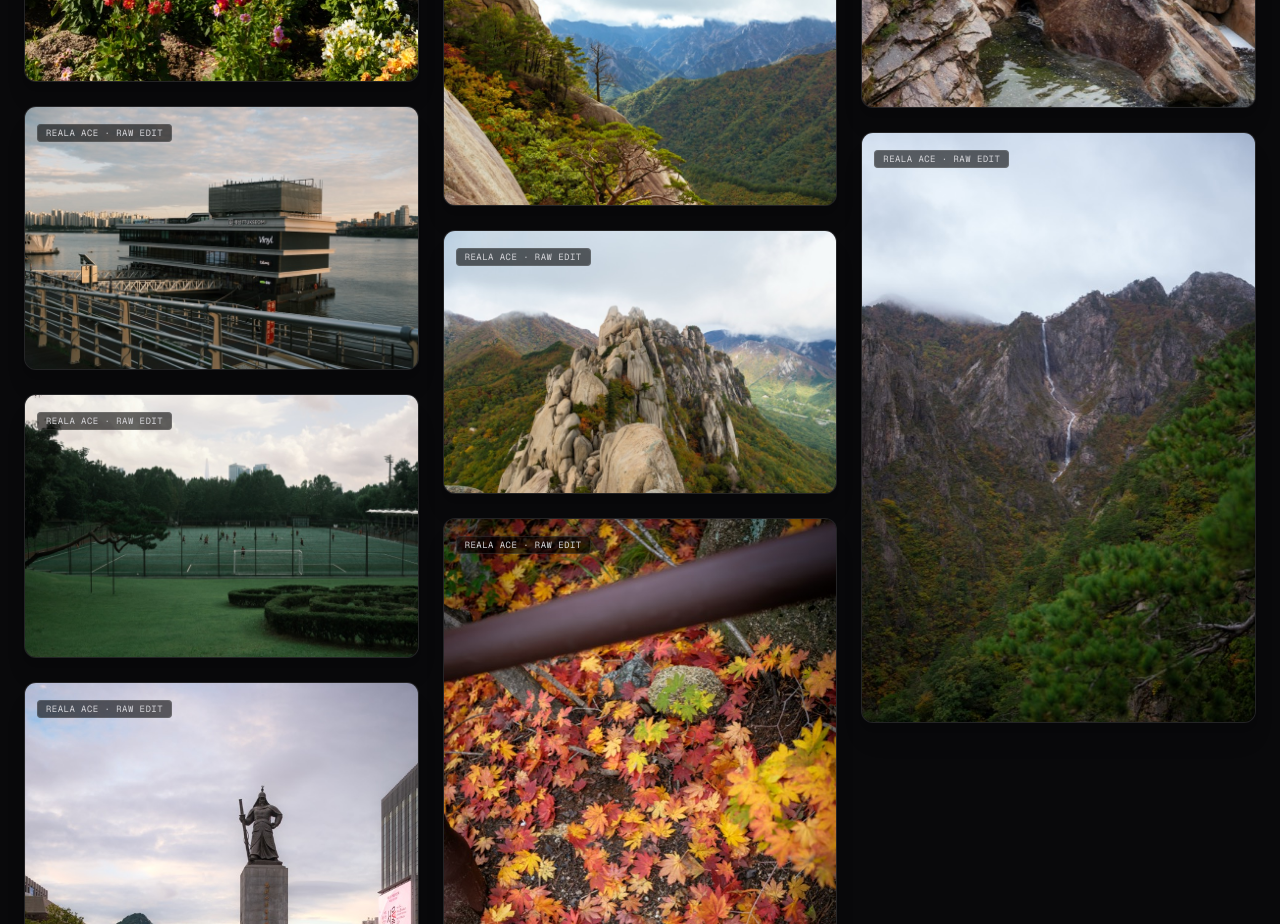
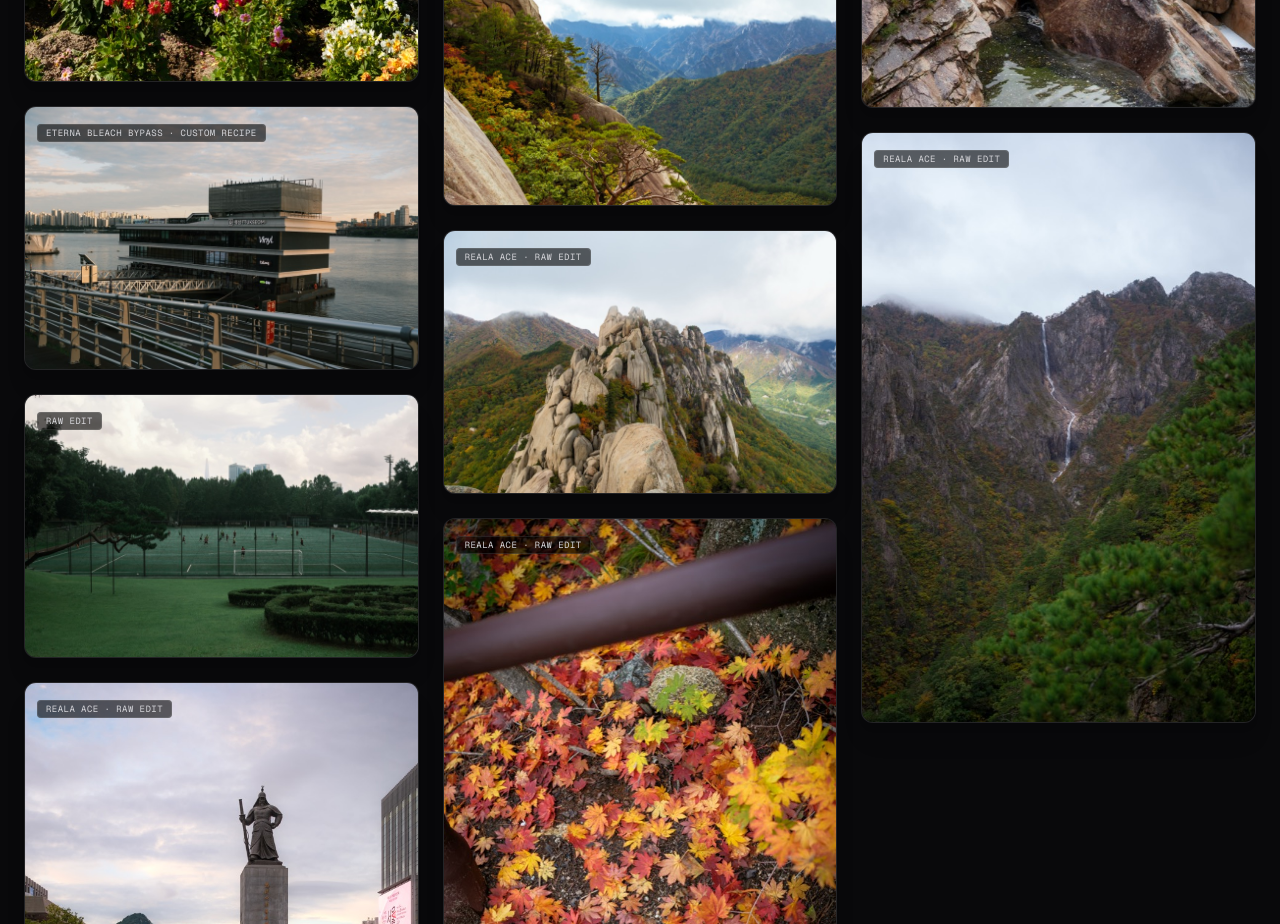
Before and after one commit to mihail-kovashki/photo-portfolio, a Next.js app: page / in a window 1280 px wide. Shown: the part 3840-4764 px from the top of the page. Built offline with nearby package versions, Linux system fonts and the light colour scheme; a web font is replaced by a local one.

Commit message:
feat: auto-detect film simulation from EXIF and add Fuji X Weekly recipe lookup table with custom auto-recording

```diff
--- a/scripts/ingest.mjs
+++ b/scripts/ingest.mjs
@@ -7,6 +7,7 @@ import exifr from "exifr";
 const PUBLIC_PHOTOS_DIR = path.resolve("public/photos");
 const DISPLAY_DIR = path.join(PUBLIC_PHOTOS_DIR, "display");
 const THUMB_DIR = path.join(PUBLIC_PHOTOS_DIR, "thumb");
+const RECIPES_FILE = path.resolve("src/data/recipes.json");
 
 fs.mkdirSync(DISPLAY_DIR, { recursive: true });
 fs.mkdirSync(THUMB_DIR, { recursive: true });
@@ -29,14 +30,12 @@ function formatLensModel(lensModel, focalLength) {
     return focalLength ? `Fujinon Lens (${Math.round(focalLength)}mm)` : "Fujinon Lens";
   }
   let cleaned = lensModel.trim();
-  // Standardize common Fujinon designations if EXIF has generic strings
   if (/^23\.0\s*mm\s*f\/1\.4/i.test(cleaned)) {
     return "XF23mmF1.4 R LM WR";
   }
   if (/^70-300mm/i.test(cleaned)) {
     return "XF70-300mmF4-5.6 R LM OIS WR";
   }
-  // Remove redundant manufacturer prefixes (e.g. FUJIFILM LENS XF... -> XF...)
   cleaned = cleaned.replace(/^(FUJIFILM|FUJINON)(\s+LENS)?\s+/i, "");
   return cleaned;
 }
@@ -63,7 +62,163 @@ function loadExistingPhotos() {
   return [];
 }
 
-async function processSinglePhoto({ inputPath, seriesName, profileName = "Reala Ace · RAW Edit", lensOverride = null }) {
+function getRecipeForFujiMetadata({ baseFilmSim, wbShift }) {
+  let recipes = [];
+  try {
+    if (fs.existsSync(RECIPES_FILE)) {
+      recipes = JSON.parse(fs.readFileSync(RECIPES_FILE, "utf8"));
+    }
+  } catch (e) {
+    recipes = [];
+  }
+
+  // Look for exact match in recipes lookup table
+  let match = recipes.find(r =>
+    r.baseFilmSim &&
+    r.baseFilmSim.toLowerCase() === baseFilmSim.toLowerCase() &&
+    Array.isArray(r.wbShift) &&
+    r.wbShift[0] === wbShift[0] &&
+    r.wbShift[1] === wbShift[1]
+  );
+
+  if (match) {
+    if (match.name.startsWith("TODO:")) {
+      return { profile: `${baseFilmSim} · Custom Recipe`, recipe: match };
+    }
+    return { profile: `${match.name} · SOOC`, recipe: match };
+  }
+
+  // If no WB shift was applied, it is pure SOOC film simulation
+  if (wbShift[0] === 0 && wbShift[1] === 0) {
+    return { profile: `${baseFilmSim} · SOOC`, recipe: null };
+  }
+
+  // Uncataloged custom recipe -> Record into recipes.json so user can name it
+  const rSign = wbShift[0] >= 0 ? `+${wbShift[0]}` : `${wbShift[0]}`;
+  const bSign = wbShift[1] >= 0 ? `+${wbShift[1]}` : `${wbShift[1]}`;
+  const newId = `custom-${baseFilmSim.toLowerCase().replace(/[^a-z0-9]+/g, "-")}-r${wbShift[0]}-b${wbShift[1]}`;
+
+  const newEntry = {
+    id: newId,
+    name: `TODO: Name this recipe (${baseFilmSim} R:${rSign} B:${bSign})`,
+    baseFilmSim,
+    wbShift,
+    userCustom: true,
+    firstSeen: new Date().toISOString().split("T")[0]
+  };
+
+  recipes.push(newEntry);
+  fs.writeFileSync(RECIPES_FILE, JSON.stringify(recipes, null, 2), "utf8");
+  console.log(`✨ [Recipe Table] Recorded uncataloged recipe fingerprint: ${baseFilmSim} (WB R:${rSign}, B:${bSign}) to src/data/recipes.json`);
+
+  return { profile: `${baseFilmSim} · Custom Recipe`, recipe: newEntry };
+}
+
+function extractProfile(inputPath, profileOverride = null) {
+  if (profileOverride) return profileOverride;
+
+  try {
+    const fd = fs.openSync(inputPath, "r");
+    const buffer = Buffer.alloc(131072);
+    const bytesRead = fs.readSync(fd, buffer, 0, 131072, 0);
+    fs.closeSync(fd);
+
+    // 1. Check for Lightroom XMP CameraProfile
+    const text = buffer.toString("latin1", 0, bytesRead);
+    const xmpMatch = text.match(/crs:CameraProfile="([^"]+)"/i);
+    if (xmpMatch) {
+      const rawProfile = xmpMatch[1];
+      let cleaned = rawProfile
+        .replace(/^Camera\s+/i, "")
+        .replace(/\s+v\d+$/i, "")
+        .replace(/\/Standard/i, "")
+        .trim();
+
+      const nameMap = {
+        "reala ace": "Reala Ace",
+        "classic chrome": "Classic Chrome",
+        "classic neg.": "Classic Neg",
+        "classic neg": "Classic Neg",
+        "nostalgic neg": "Nostalgic Neg",
+        "provia": "Provia",
+        "velvia": "Velvia",
+        "astia": "Astia",
+        "eterna": "Eterna",
+        "acros": "Acros",
+        "pro neg. hi": "PRO Neg. Hi",
+        "pro neg. std": "PRO Neg. Std",
+        "adobe standard": "RAW Edit",
+        "adobe color": "RAW Edit",
+        "embedded": "RAW Edit"
+      };
+
+      const normalized = nameMap[cleaned.toLowerCase()] || (cleaned ? `${cleaned} · RAW Edit` : "RAW Edit");
+      if (normalized.endsWith("RAW Edit")) return normalized;
+      return `${normalized} · RAW Edit`;
+    }
+
+    // 2. Check for SOOC Fujifilm MakerNote
+    const mnMarker = Buffer.from("FUJIFILM\x0c\x00\x00\x00");
+    const idx = buffer.indexOf(mnMarker);
+    if (idx !== -1) {
+      const ifdOffset = idx + 12;
+      const numEntries = buffer.readUInt16LE(ifdOffset);
+      let pos = ifdOffset + 2;
+
+      const tags = {};
+      for (let i = 0; i < numEntries && pos + 12 <= bytesRead; i++) {
+        const tag = buffer.readUInt16LE(pos);
+        const ftype = buffer.readUInt16LE(pos + 2);
+        const count = buffer.readUInt32LE(pos + 4);
+        const valOrOffset = buffer.readUInt32LE(pos + 8);
+        tags[tag] = { ftype, count, valOrOffset };
+        pos += 12;
+      }
+
+      const filmModes = {
+        0x000: "Provia",
+        0x100: "Astia",
+        0x200: "Velvia",
+        0x300: "PRO Neg. Hi",
+        0x400: "PRO Neg. Std",
+        0x500: "Classic Chrome",
+        0x600: "Eterna",
+        0x700: "Classic Neg",
+        0x800: "Eterna Bleach Bypass",
+        0x900: "Nostalgic Neg",
+        0xa00: "Reala Ace",
+        0x511: "Acros",
+        0x512: "Acros + Ye",
+        0x513: "Acros + R",
+        0x514: "Acros + G",
+        0x501: "Monochrome",
+      };
+
+      const filmCode = tags[0x1401] ? tags[0x1401].valOrOffset : null;
+      const baseFilmSim = (filmCode !== null && filmModes[filmCode]) ? filmModes[filmCode] : "Fujifilm Simulation";
+
+      // WB Fine Tune: Tag 0x100a
+      let wbShift = [0, 0];
+      if (tags[0x100a]) {
+        const offset = idx + tags[0x100a].valOrOffset;
+        if (offset + 8 <= bytesRead) {
+          const r = buffer.readInt32LE(offset);
+          const b = buffer.readInt32LE(offset + 4);
+          wbShift = [Math.round(r / 20) || r, Math.round(b / 20) || b];
+        }
+      }
+
+      const { profile } = getRecipeForFujiMetadata({ baseFilmSim, wbShift });
+      return profile;
+    }
+  } catch (err) {
+    console.warn("Could not extract color profile for", path.basename(inputPath), err.message);
+  }
+
+  return "Reala Ace · RAW Edit";
+}
+
+async function processSinglePhoto({ inputPath, seriesName, profileOverride = null, lensOverride = null }) {
   const file = path.basename(inputPath);
   const ext = path.extname(file).toLowerCase();
   const baseName = path.basename(file, ext).toLowerCase();
@@ -114,6 +269,8 @@ async function processSinglePhoto({ inputPath, seriesName, profileName = "Reala
     ? `${Math.round(exif.FocalLength)}mm`
     : (exif.FocalLengthIn35mmFormat ? `${Math.round(exif.FocalLengthIn35mmFormat)}mm` : "23mm");
 
+  const profile = extractProfile(inputPath, profileOverride);
+
   let dateTaken = "2025";
   if (exif.CreateDate instanceof Date && !isNaN(exif.CreateDate.getTime())) {
     dateTaken = exif.CreateDate.toISOString().split("T")[0];
@@ -135,7 +292,7 @@ async function processSinglePhoto({ inputPath, seriesName, profileName = "Reala
     shutterSpeed,
     iso,
     focalLength,
-    profile: profileName,
+    profile,
     dateTaken,
     featured: false,
   };
@@ -165,7 +322,7 @@ function writePhotosFile(allPhotos) {
 
   const fileContent = `// Auto-generated by scripts/ingest.mjs
 // Titles are optional: if omitted, the UI displays clean series & camera details.
-// Profile defaults to Reala Ace · RAW Edit, or can be customized per photo.
+// Profile defaults to true base simulation / recipe extracted from EXIF.
 
 export interface Photo {
   id: string;
@@ -202,7 +359,7 @@ export const seriesList = ${JSON.stringify(seriesList, null, 2)};
 async function run() {
   const rawArgs = process.argv.slice(2);
   let lensOverride = null;
-  let profileOverride = "Reala Ace · RAW Edit";
+  let profileOverride = null;
   const positionalArgs = [];
 
   for (const arg of rawArgs) {
@@ -228,6 +385,7 @@ async function run() {
     const seriesName = positionalArgs[1] || path.basename(targetDir);
     console.log(`\n--- Ingesting photos from: ${targetDir} as Series: "${seriesName}" ---`);
     if (lensOverride) console.log(`Lens Override: ${lensOverride}`);
+    if (profileOverride) console.log(`Profile Override: ${profileOverride}`);
 
     // Load existing photos reliably by parsing photos.ts
     const existingPhotos = loadExistingPhotos();
@@ -244,7 +402,7 @@ async function run() {
       const p = await processSinglePhoto({
         inputPath: path.join(targetDir, file),
         seriesName,
-        profileName: profileOverride,
+        profileOverride,
         lensOverride,
       });
       newPhotos.push(p);
@@ -259,18 +417,18 @@ async function run() {
   const KOREA_DIR = resolveUserPath("~/Desktop/Untitled Export/Korea 2025");
 
   const defaultList = [
-    { series: "Hokkaido 2025", dir: HOKKAIDO_DIR, file: "DSCF2592.jpg" },
-    { series: "Hokkaido 2025", dir: HOKKAIDO_DIR, file: "DSCF2621.jpg" },
-    { series: "Hokkaido 2025", dir: HOKKAIDO_DIR, file: "DSCF2732.jpg" },
-    { series: "Hokkaido 2025", dir: HOKKAIDO_DIR, file: "DSCF2792.jpg" },
-    { series: "Hokkaido 2025", dir: HOKKAIDO_DIR, file: "DSCF2836.jpg" },
-    { series: "Hokkaido 2025", dir: HOKKAIDO_DIR, file: "DSCF2972.jpg" },
-    { series: "Korea 2025", dir: KOREA_DIR, file: "DSCF2059.JPG" },
-    { series: "Korea 2025", dir: KOREA_DIR, file: "DSCF2110.jpg" },
-    { series: "Korea 2025", dir: KOREA_DIR, file: "DSCF2175.jpg" },
-    { series: "Korea 2025", dir: KOREA_DIR, file: "DSCF2220.jpg" },
-    { series: "Korea 2025", dir: KOREA_DIR, file: "DSCF2267.jpg" },
-    { series: "Korea 2025", dir: KOREA_DIR, file: "DSCF2316.jpg" },
+    { series: "Hokkaido 25", dir: HOKKAIDO_DIR, file: "DSCF2592.jpg" },
+    { series: "Hokkaido 25", dir: HOKKAIDO_DIR, file: "DSCF2621.jpg" },
+    { series: "Hokkaido 25", dir: HOKKAIDO_DIR, file: "DSCF2732.jpg" },
+    { series: "Hokkaido 25", dir: HOKKAIDO_DIR, file: "DSCF2792.jpg" },
+    { series: "Hokkaido 25", dir: HOKKAIDO_DIR, file: "DSCF2836.jpg" },
+    { series: "Hokkaido 25", dir: HOKKAIDO_DIR, file: "DSCF2972.jpg" },
+    { series: "Seoul 25", dir: KOREA_DIR, file: "DSCF2059.JPG" },
+    { series: "Seoul 25", dir: KOREA_DIR, file: "DSCF2110.jpg" },
+    { series: "Seoul 25", dir: KOREA_DIR, file: "DSCF2175.jpg" },
+    { series: "Seoul 25", dir: KOREA_DIR, file: "DSCF2220.jpg" },
+    { series: "Seoul 25", dir: KOREA_DIR, file: "DSCF2267.jpg" },
+    { series: "Seoul 25", dir: KOREA_DIR, file: "DSCF2316.jpg" },
   ];
 
   const existingPhotos = loadExistingPhotos();
--- a/src/data/photos.ts
+++ b/src/data/photos.ts
@@ -1,6 +1,6 @@
 // Auto-generated by scripts/ingest.mjs
 // Titles are optional: if omitted, the UI displays clean series & camera details.
-// Profile defaults to Reala Ace · RAW Edit, or can be customized per photo.
+// Profile defaults to true base simulation / recipe extracted from EXIF.
 
 export interface Photo {
   id: string;
@@ -43,7 +43,7 @@ export const photos: Photo[] = [
     "focalLength": "23mm",
     "profile": "Reala Ace · RAW Edit",
     "dateTaken": "2025-09-28",
-    "featured": true
+    "featured": false
   },
   {
     "id": "hokkaido-2025-dscf2621",
@@ -83,7 +83,7 @@ export const photos: Photo[] = [
     "focalLength": "23mm",
     "profile": "Reala Ace · RAW Edit",
     "dateTaken": "2025-09-29",
-    "featured": true
+    "featured": false
   },
   {
     "id": "hokkaido-2025-dscf2792",
@@ -123,7 +123,7 @@ export const photos: Photo[] = [
     "focalLength": "23mm",
     "profile": "Reala Ace · RAW Edit",
     "dateTaken": "2025-09-29",
-    "featured": true
+    "featured": false
   },
   {
     "id": "hokkaido-2025-dscf2972",
@@ -161,9 +161,9 @@ export const photos: Photo[] = [
     "shutterSpeed": "1/420s",
     "iso": "ISO 250",
     "focalLength": "23mm",
-    "profile": "Reala Ace · RAW Edit",
+    "profile": "Eterna Bleach Bypass · Custom Recipe",
     "dateTaken": "2025-09-04",
-    "featured": true
+    "featured": false
   },
   {
     "id": "korea-2025-dscf2110",
@@ -181,7 +181,7 @@ export const photos: Photo[] = [
     "shutterSpeed": "1/750s",
     "iso": "ISO 250",
     "focalLength": "23mm",
-    "profile": "Reala Ace · RAW Edit",
+    "profile": "RAW Edit",
     "dateTaken": "2025-09-06",
     "featured": false
   },
@@ -203,7 +203,7 @@ export const photos: Photo[] = [
     "focalLength": "23mm",
     "profile": "Reala Ace · RAW Edit",
     "dateTaken": "2025-09-13",
-    "featured": true
+    "featured": false
   },
   {
     "id": "korea-2025-dscf2220",
@@ -243,7 +243,7 @@ export const photos: Photo[] = [
     "focalLength": "23mm",
     "profile": "Reala Ace · RAW Edit",
     "dateTaken": "2025-09-14",
-    "featured": true
+    "featured": false
   },
   {
     "id": "korea-2025-dscf2316",
--- /dev/null
+++ b/src/data/recipes.json
@@ -0,0 +1,144 @@
+[
+  {
+    "id": "kodak-portra-400-v1",
+    "name": "Kodak Portra 400",
+    "baseFilmSim": "Classic Chrome",
+    "wbShift": [
+      1,
+      -2
+    ],
+    "notes": "Fuji X Weekly classic recipe"
+  },
+  {
+    "id": "kodak-portra-400-v2",
+    "name": "Kodak Portra 400 (Warm)",
+    "baseFilmSim": "Classic Chrome",
+    "wbShift": [
+      2,
+      -5
+    ],
+    "notes": "Fuji X Weekly warm variant"
+  },
+  {
+    "id": "kodak-tri-x-400",
+    "name": "Kodak Tri-X 400",
+    "baseFilmSim": "Acros",
+    "wbShift": [
+      0,
+      0
+    ],
+    "notes": "High contrast gritty B&W"
+  },
+  {
+    "id": "kodak-gold-200",
+    "name": "Kodak Gold 200",
+    "baseFilmSim": "Classic Chrome",
+    "wbShift": [
+      3,
+      -4
+    ],
+    "notes": "Golden daylight tones"
+  },
+  {
+    "id": "pacific-blues",
+    "name": "Pacific Blues",
+    "baseFilmSim": "Classic Neg",
+    "wbShift": [
+      1,
+      -3
+    ],
+    "notes": "Deep greens, rich cyan-blues"
+  },
+  {
+    "id": "cinestill-800t",
+    "name": "CineStill 800T",
+    "baseFilmSim": "Classic Chrome",
+    "wbShift": [
+      3,
+      -5
+    ],
+    "notes": "Tungsten street & neon aesthetic"
+  },
+  {
+    "id": "kodachrome-64",
+    "name": "Kodachrome 64",
+    "baseFilmSim": "Classic Chrome",
+    "wbShift": [
+      2,
+      -4
+    ],
+    "notes": "Vintage saturated slide tones"
+  },
+  {
+    "id": "bright-summer",
+    "name": "Bright Summer",
+    "baseFilmSim": "Astia",
+    "wbShift": [
+      1,
+      -2
+    ],
+    "notes": "Airy, soft, radiant highlights"
+  },
+  {
+    "id": "nostalgic-color",
+    "name": "Nostalgic Color",
+    "baseFilmSim": "Nostalgic Neg",
+    "wbShift": [
+      1,
+      -2
+    ],
+    "notes": "Subtle amber wash in highlights"
+  },
+  {
+    "id": "superia-xtra-400",
+    "name": "Fujicolor Superia 400",
+    "baseFilmSim": "Classic Neg",
+    "wbShift": [
+      0,
+      -2
+    ],
+    "notes": "Everyday drugstore film aesthetic"
+  },
+  {
+    "id": "reala-ace-natural",
+    "name": "Reala Ace",
+    "baseFilmSim": "Reala Ace",
+    "wbShift": [
+      0,
+      0
+    ],
+    "notes": "Fujifilm faithful SOOC natural color"
+  },
+  {
+    "id": "provia-standard",
+    "name": "Provia",
+    "baseFilmSim": "Provia",
+    "wbShift": [
+      0,
+      0
+    ],
+    "notes": "Fujifilm standard SOOC"
+  },
+  {
+    "id": "custom-classic-chrome-r3-b-2",
+    "name": "TODO: Name this recipe (Classic Chrome R:+3 B:-2)",
+    "baseFilmSim": "Classic Chrome",
+    "wbShift": [
+      3,
+      -2
+    ],
+    "userCustom": true,
+    "firstSeen": "2026-09-20"
+  },
+  {
+    "id": "custom-eterna-bleach-bypass-r2-b-4",
+    "name": "TODO: Name this recipe (Eterna Bleach Bypass R:+2 B:-4)",
+    "baseFilmSim": "Eterna Bleach Bypass",
+    "wbShift": [
+      2,
+      -4
+    ],
+    "userCustom": true,
+    "firstSeen": "2026-09-20"
+  }
+]
```
